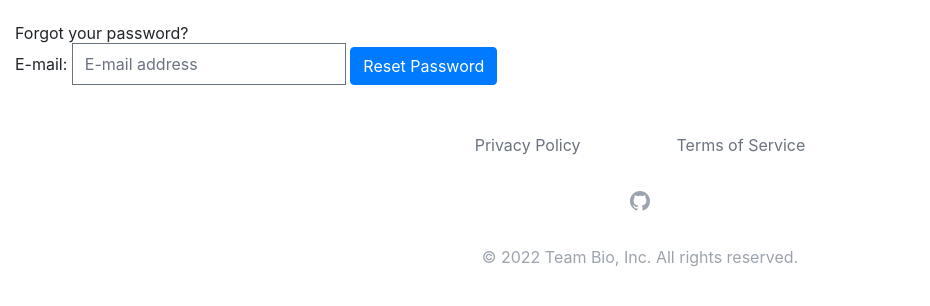
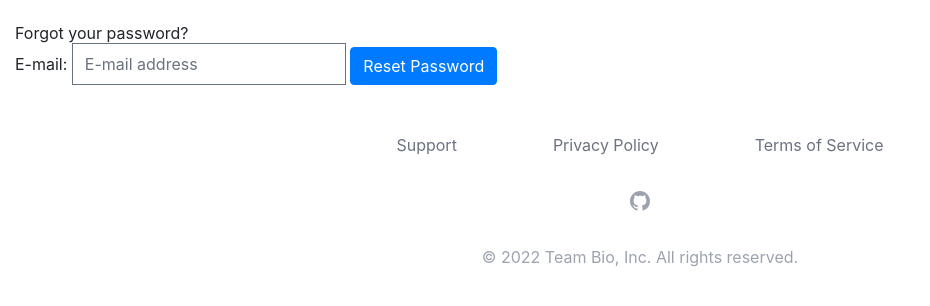
Before and after one commit to aaronspindler/Team.Bio, a Django app: page /accounts/password/reset/ in a window 1280 px wide. Shown: the part 90-396 px from the top of the page, without its empty margins (0-930 px from the left). Run offline with Django 4.2, Linux system fonts and the light colour scheme; some libraries are stand-ins or nearby versions.

Commit message:
Added support link

```diff
--- a/templates/_base.html
+++ b/templates/_base.html
@@ -84,9 +84,11 @@
     <div class="mx-auto max-w-7xl overflow-hidden py-12 px-4 sm:px-6 lg:px-8">
         <nav class="-mx-5 -my-2 flex flex-wrap justify-center" aria-label="Footer">
             <div class="px-5 py-2">
+                <a href="mailto:support@team.bio" class="text-base text-gray-500 hover:text-gray-900">Support</a>
+            </div>
+            <div class="px-5 py-2">
                 <a href="{% url 'privacy_policy' %}" class="text-base text-gray-500 hover:text-gray-900">Privacy Policy</a>
             </div>
-
             <div class="px-5 py-2">
                 <a href="{% url 'terms_of_service' %}" class="text-base text-gray-500 hover:text-gray-900">Terms of Service</a>
             </div>
@@ -116,7 +118,9 @@
             <a href="https://github.com/aaronspindler/Team.Bio" class="text-gray-400 hover:text-gray-500">
                 <span class="sr-only">GitHub</span>
                 <svg class="h-6 w-6" fill="currentColor" viewBox="0 0 24 24" aria-hidden="true">
-          <path fill-rule="evenodd" d="M12 2C6.477 2 2 6.484 2 12.017c0 4.425 2.865 8.18 6.839 9.504.5.092.682-.217.682-.483 0-.237-.008-.868-.013-1.703-2.782.605-3.369-1.343-3.369-1.343-.454-1.158-1.11-1.466-1.11-1.466-.908-.62.069-.608.069-.608 1.003.07 1.531 1.032 1.531 1.032.892 1.53 2.341 1.088 2.91.832.092-.647.35-1.088.636-1.338-2.22-.253-4.555-1.113-4.555-4.951 0-1.093.39-1.988 1.029-2.688-.103-.253-.446-1.272.098-2.65 0 0 .84-.27 2.75 1.026A9.564 9.564 0 0112 6.844c.85.004 1.705.115 2.504.337 1.909-1.296 2.747-1.027 2.747-1.027.546 1.379.202 2.398.1 2.651.64.7 1.028 1.595 1.028 2.688 0 3.848-2.339 4.695-4.566 4.943.359.309.678.92.678 1.855 0 1.338-.012 2.419-.012 2.747 0 .268.18.58.688.482A10.019 10.019 0 0022 12.017C22 6.484 17.522 2 12 2z" clip-rule="evenodd" />
+                    <path fill-rule="evenodd"
+                          d="M12 2C6.477 2 2 6.484 2 12.017c0 4.425 2.865 8.18 6.839 9.504.5.092.682-.217.682-.483 0-.237-.008-.868-.013-1.703-2.782.605-3.369-1.343-3.369-1.343-.454-1.158-1.11-1.466-1.11-1.466-.908-.62.069-.608.069-.608 1.003.07 1.531 1.032 1.531 1.032.892 1.53 2.341 1.088 2.91.832.092-.647.35-1.088.636-1.338-2.22-.253-4.555-1.113-4.555-4.951 0-1.093.39-1.988 1.029-2.688-.103-.253-.446-1.272.098-2.65 0 0 .84-.27 2.75 1.026A9.564 9.564 0 0112 6.844c.85.004 1.705.115 2.504.337 1.909-1.296 2.747-1.027 2.747-1.027.546 1.379.202 2.398.1 2.651.64.7 1.028 1.595 1.028 2.688 0 3.848-2.339 4.695-4.566 4.943.359.309.678.92.678 1.855 0 1.338-.012 2.419-.012 2.747 0 .268.18.58.688.482A10.019 10.019 0 0022 12.017C22 6.484 17.522 2 12 2z"
+                          clip-rule="evenodd"/>
                 </svg>
             </a>
 
```
Lines whose indentation alone changed are shown as unchanged.
